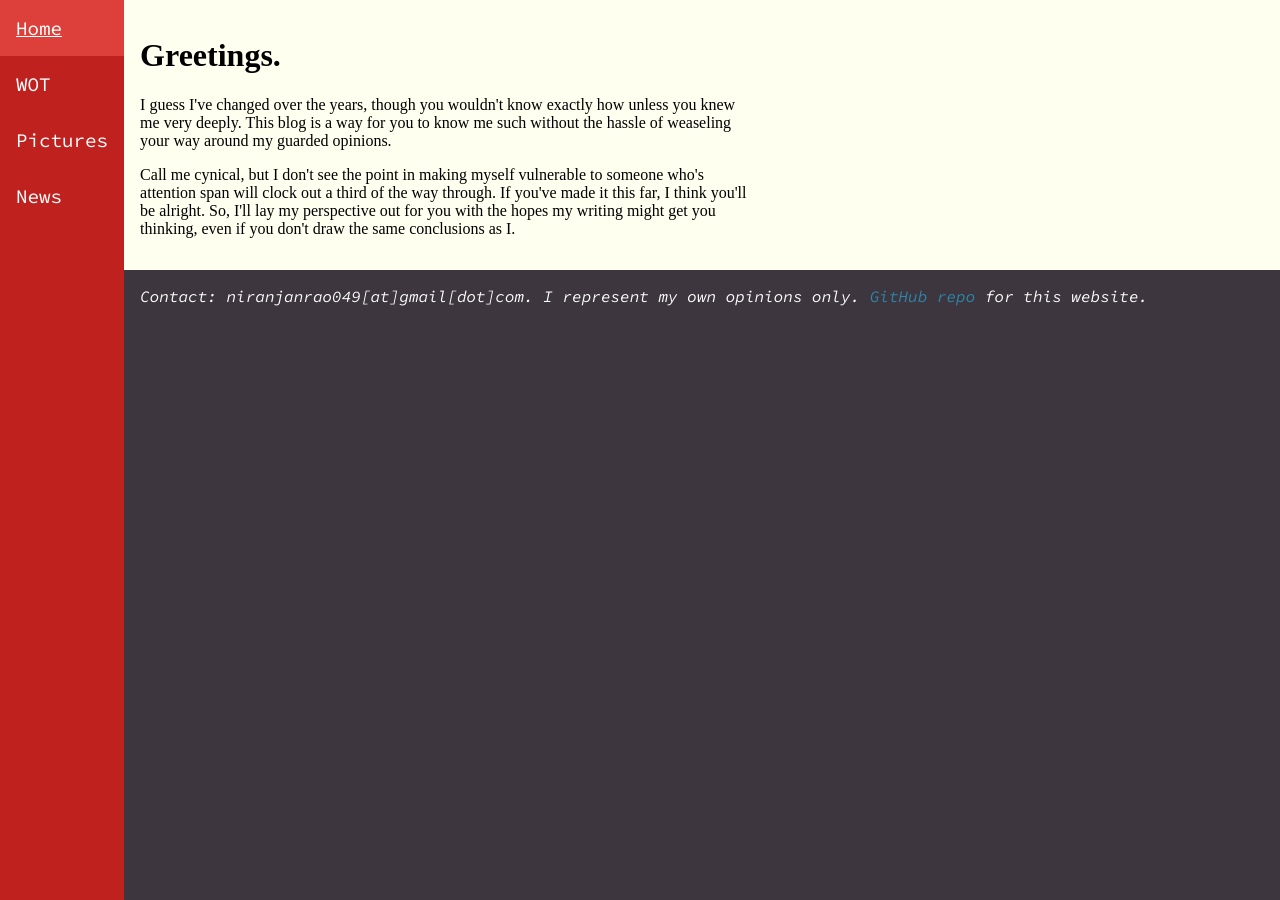
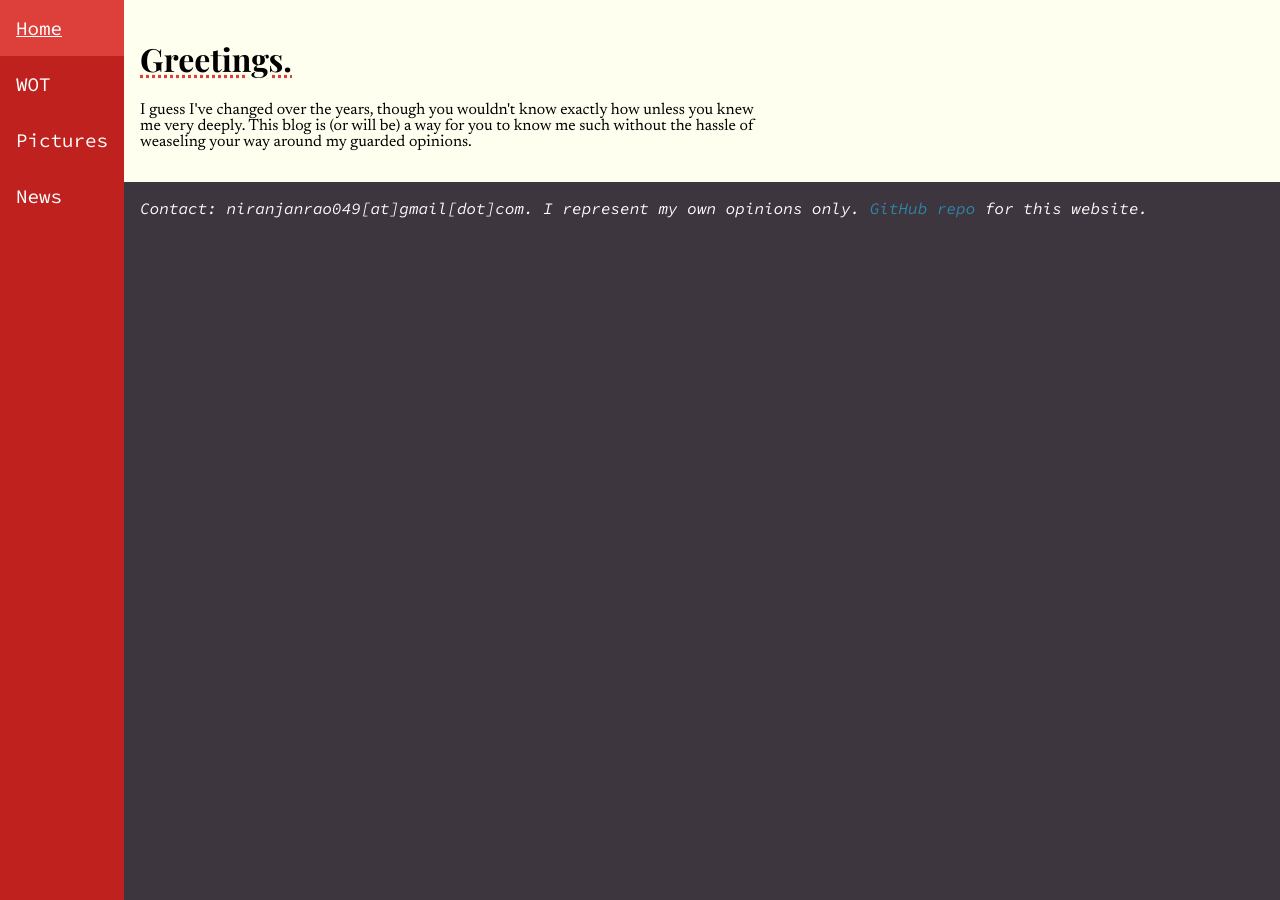
Before and after one commit to nirur/nirur.github.io, a Jekyll site: the page built from index.html, in a window 1280 px wide. Built offline with Jekyll 4.4.1, drawn with Linux system fonts in a browser that asks for light colours; some web fonts are replaced.

Commit message:
slight tweaks

```diff
--- a/index.html
+++ b/index.html
@@ -9,14 +9,17 @@ title: Home
 
 <p>
     I guess I've changed over the years, though you wouldn't know exactly how
-    unless you knew me very deeply. This blog is a way for you to know me such
-    without the hassle of weaseling your way around my guarded opinions.
+    unless you knew me very deeply. This blog is (or will be) a way for you to
+    know me such without the hassle of weaseling your way around my guarded
+    opinions.
 </p>
-
+<!--
 <p>
     Call me cynical, but I don't see the point in making myself vulnerable to
-    someone who's attention span will clock out a third of the way through. If
-    you've made it this far, I think you'll be alright. So, I'll lay my
-    perspective out for you with the hopes my writing might get you thinking,
-    even if you don't draw the same conclusions as I.
+    someone who'll grow uninterested, whose attention span will clock out
+    midway through. If you can make it to the end, though, I think you'll be
+    alright. So, when I decide to repost my writing, I'll lay my perspective
+    out for you with the hopes my writing might get you thinking, even if you
+    don't draw the same conclusions as I.
 </p>
+-->
--- a/static/cooler.css
+++ b/static/cooler.css
@@ -1,6 +1,6 @@
 @import url('https://fonts.googleapis.com/css2?family=Newsreader:ital,opsz,wght@0,6..72,200..800;1,6..72,200..800&display=swap');
 
-/*@import url('https://fonts.googleapis.com/css2?family=Courier+Prime:ital,wght@0,400;0,700;1,400;1,700&display=swap');*/
+@import url('https://fonts.googleapis.com/css2?family=Courier+Prime:ital,wght@0,400;0,700;1,400;1,700&display=swap');
 @import url('https://fonts.googleapis.com/css2?family=Source+Code+Pro:ital,wght@0,200..900;1,200..900&display=swap');
 
 @import url('https://fonts.googleapis.com/css2?family=Bodoni+Moda:ital,opsz,wght@0,6..96,400..900;1,6..96,400..900&display=swap');
@@ -40,6 +40,7 @@ body {
     margin: 0;
     padding: 0;
     height: 100vh;
+    font-family: "Newsreader", "Georgia", serif;
 }
 
 a, a:visited, a:hover {
@@ -57,6 +58,11 @@ a:focus, a:active {
 
 img {
     width: 100%;
+}
+
+h1 {
+    font-family: "Playfair Display", "Newsreader", "Georgia", serif;
+    text-decoration: var(--primary) underline dotted;
 }
 
 .navy a:hover {
```
Also changed, not shown: 404.html (+7 -5 lines).
